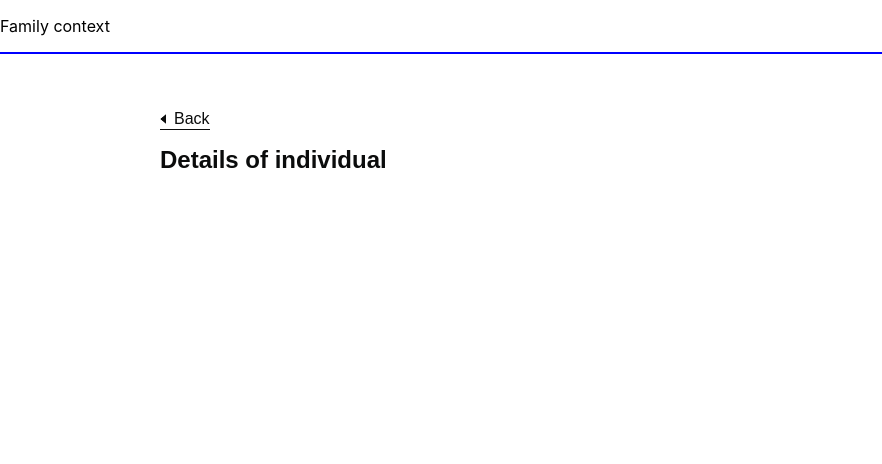
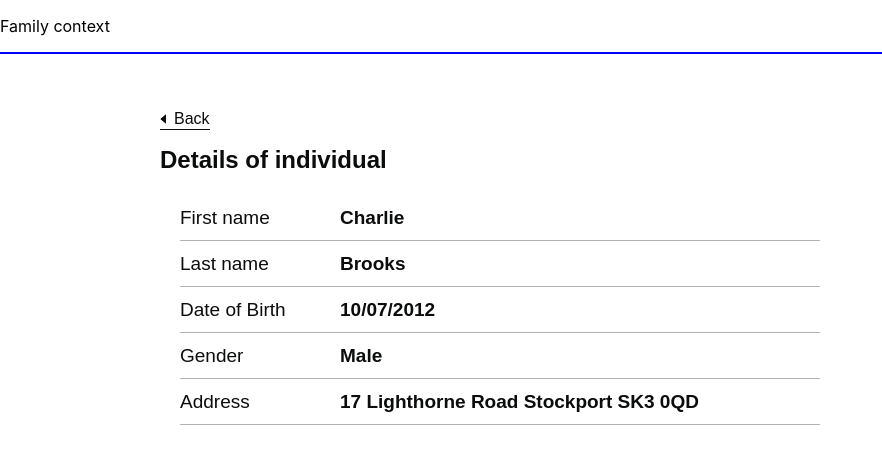
Before and after one commit to CSCDP/Family-Context-PrivateBeta, a React (Create React App) app: page / in a window 1280 px wide. Shown: the top 464 px of the page, without its empty margins (0-882 px from the left). Built offline with nearby package versions, Linux system fonts and the light colour scheme; a web font is replaced by a local one.

Commit message:
Add govuk template table with dummy values

```diff
--- a/src/App.tsx
+++ b/src/App.tsx
@@ -1,7 +1,8 @@
 import React from 'react';
-import logo from './logo.svg';
 import './App.css';
 import { BrowserRouter as Router, Route, Link } from 'react-router-dom';
+import Table from './components/Table';
+import TableBody from './components/TableBody';
 
 const App: React.FC = () => {
   return (
@@ -12,6 +13,7 @@ const App: React.FC = () => {
 }
 
 const Home: React.FC = () => {
+  let rowValues: any = [["First name", "Charlie"], ["Last name", "Brooks"], ["Date of Birth", "10/07/2012"], ["Gender", "Male"], ["Address", "17 Lighthorne Road \n Stockport \n SK3 0QD"]];
   return (
     <div className="App">
       <header className="header">
@@ -32,6 +34,9 @@ const Home: React.FC = () => {
           <div className="govuk-grid-row">
 
             <div className="govTableDiv">
+              <Table>
+                <TableBody rowList={rowValues}></TableBody>
+              </Table>
             </div>
           </div>
 
--- /dev/null
+++ b/src/components/Table.tsx
@@ -0,0 +1,11 @@
+import React from 'react';
+
+const Table: React.FC<any> = (props: any) => {
+    return (
+        <table className="govuk-table govuk-!-margin-4">
+            {props.children}
+        </table>
+    )
+}
+
+export default Table;
--- /dev/null
+++ b/src/components/TableBody.tsx
@@ -0,0 +1,14 @@
+import React from 'react';
+import TableRow from './TableRow';
+
+const TableBody: React.FC<any> = (props: any) => {
+    return (
+        <tbody className="govuk-table__body">
+                {props.rowList.map((rowList: any) => (
+                    <TableRow rowTitle={rowList[0]} rowValue={rowList[1]}></TableRow>
+                ))}
+            </tbody>
+    )
+}
+
+export default TableBody;
--- /dev/null
+++ b/src/components/TableRow.tsx
@@ -0,0 +1,12 @@
+import React from 'react';
+
+const TableRow: React.FC<any> = (props: any) => {
+    return (
+        <tr className="govuk-table__row">
+            <td className="govuk-table__cell">{props.rowTitle}</td>
+            <th scope="row" className="govuk-table__header govuk-!-width-three-quarters">{props.rowValue}</th>
+        </tr>
+    )
+}
+
+export default TableRow;
```
